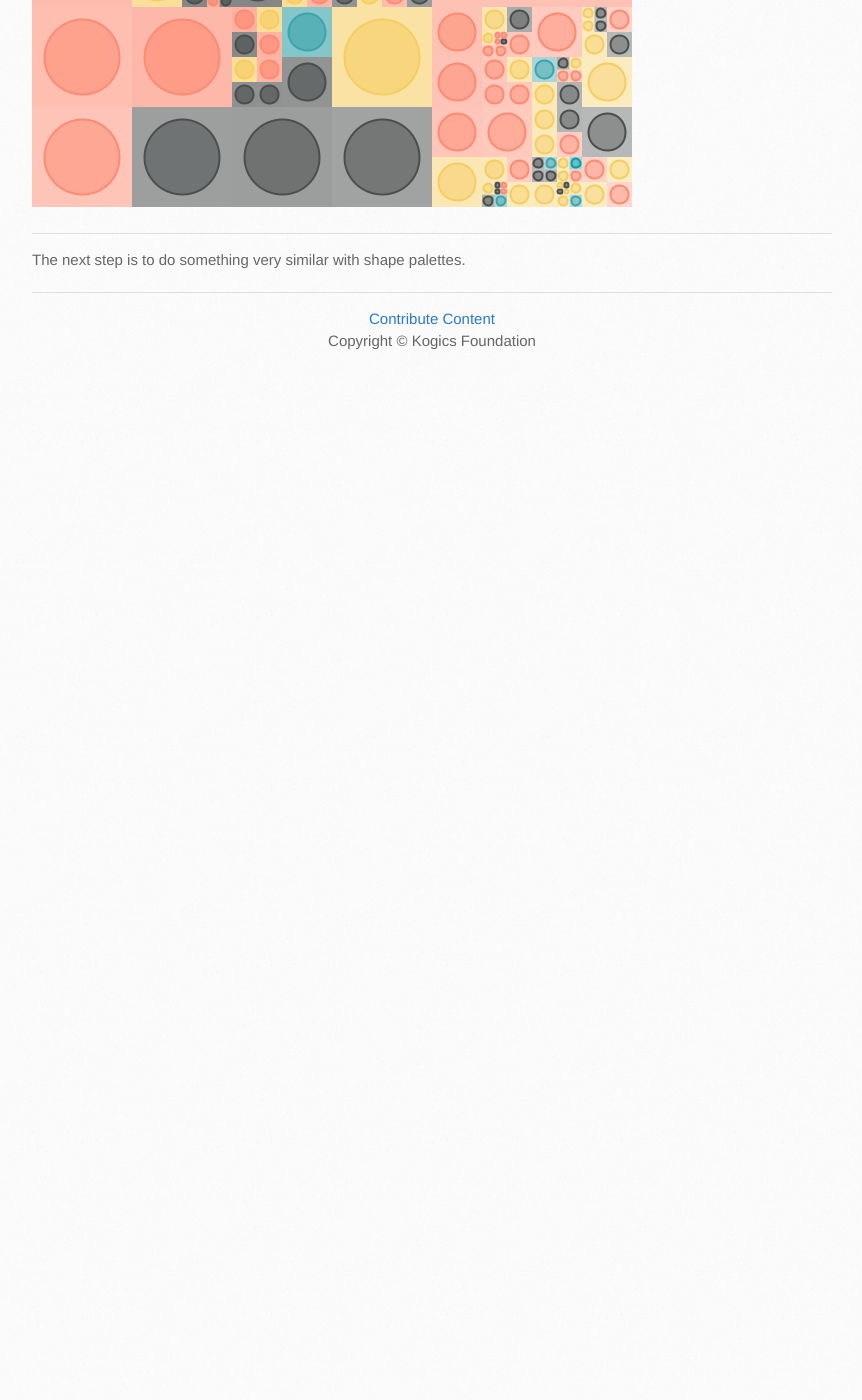
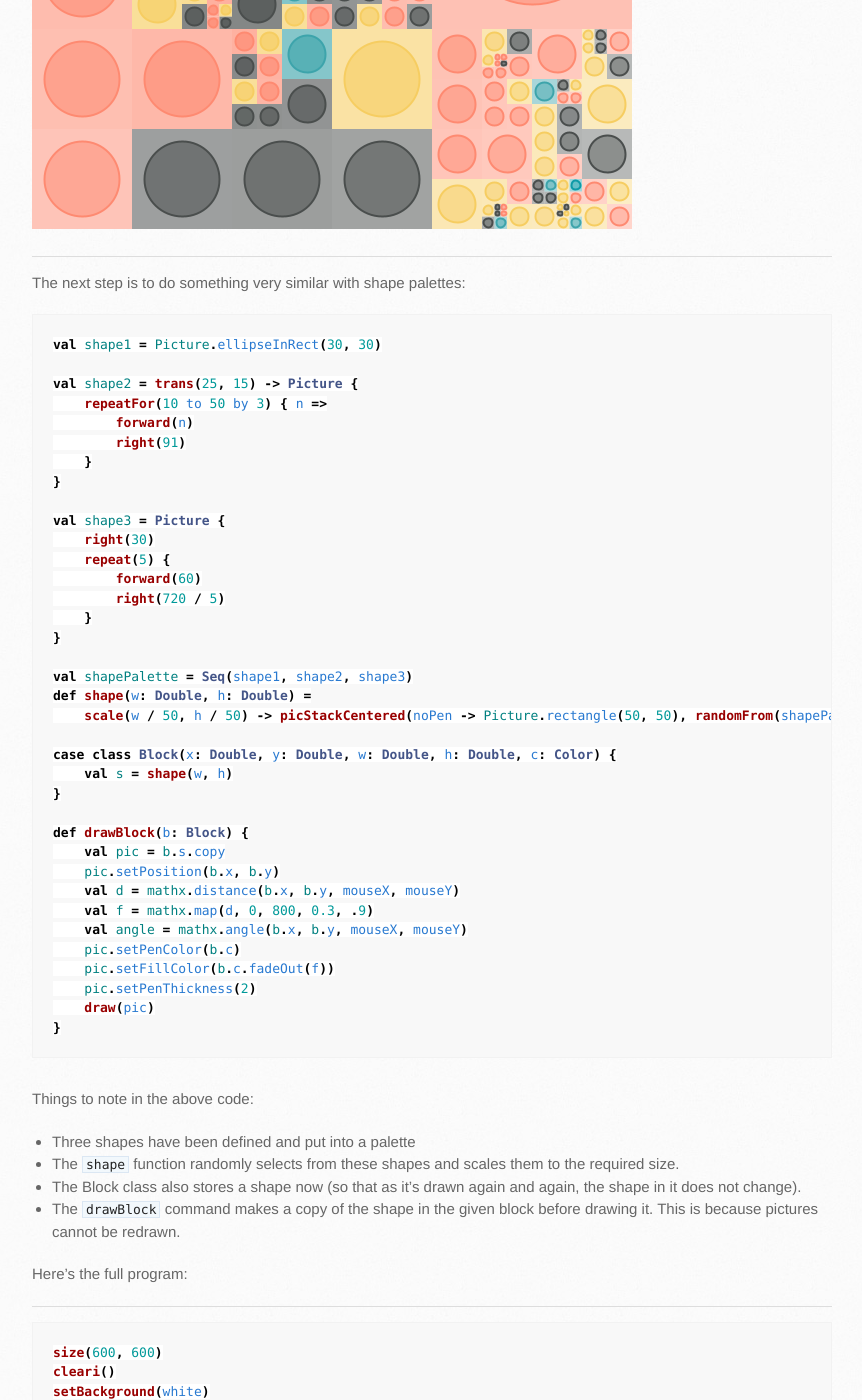
Before and after one commit to kojodoc/kojodoc.github.io, a Jekyll site: the page built from tutorials/generative-art-grid-part2.md, in a window 1280 px wide and 1400 px high, scrolled down 3912 px. Shown: the whole window, without its empty margins (138-1000 px from the left). Built offline with Jekyll 4.4.1, drawn with Linux system fonts in a browser that asks for light colours; our own code applies the rules of GitHub Pages for plain Markdown files; the repository's description, which GitHub fills in, is left out; before the commit the page ends 4287 px from its top, so only the background shows below that; some of the changed text lies outside the part shown.

Commit message:
Make part 2 of the grid gen-art tutorial live.

````diff
--- a/tutorials/generative-art-grid-part2.md
+++ b/tutorials/generative-art-grid-part2.md
@@ -2,13 +2,13 @@
   <a href="../index.html">Home</a> | <a href="../picture-index.html">Picture Graphics</a> | <a href="../tutorials-index.html">References</a>
 </div>
 
-## Grid based generative art - part 2
+## Grid based generative art - Part 2
 
 As mentioned in the [previous tutorial](./generative-art-grid-intro.html), here we will look at:
 * Selecting colors for the grid cells based on a harmonious palette (instead of using random colors).
 * Using a pool of shapes to populate the cells of the grid (instead of using one shape).
 
-The first step is to take the take the irregular grid program with circles and replace all calls to `randomColor` with calls to `cellColor` (a function that you define). For now `cellColor` will return a random color:
+The first step is to take the take the irregular grid program with circles from the previous tutorial and to replace all calls to `randomColor` in it with calls to `cellColor` (a function that you will define). For now `cellColor` will just return a random color:
 
 ```scala
 size(600, 600)
@@ -127,4 +127,153 @@ def cellColor = randomFrom(palette, weights)
 
 ---
 
-The next step is to do something very similar with shape palettes.
+The next step is to do something very similar with shape palettes:
+
+```scala
+val shape1 = Picture.ellipseInRect(30, 30)
+
+val shape2 = trans(25, 15) -> Picture {
+    repeatFor(10 to 50 by 3) { n =>
+        forward(n)
+        right(91)
+    }
+}
+
+val shape3 = Picture {
+    right(30)
+    repeat(5) {
+        forward(60)
+        right(720 / 5)
+    }
+}
+
+val shapePalette = Seq(shape1, shape2, shape3)
+def shape(w: Double, h: Double) =
+    scale(w / 50, h / 50) -> picStackCentered(noPen -> Picture.rectangle(50, 50), randomFrom(shapePalette))
+
+case class Block(x: Double, y: Double, w: Double, h: Double, c: Color) {
+    val s = shape(w, h)
+}
+
+def drawBlock(b: Block) {
+    val pic = b.s.copy
+    pic.setPosition(b.x, b.y)
+    val d = mathx.distance(b.x, b.y, mouseX, mouseY)
+    val f = mathx.map(d, 0, 800, 0.3, .9)
+    val angle = mathx.angle(b.x, b.y, mouseX, mouseY)
+    pic.setPenColor(b.c)
+    pic.setFillColor(b.c.fadeOut(f))
+    pic.setPenThickness(2)
+    draw(pic)
+}
+```
+
+Things to note in the above code:
+* Three shapes have been defined and put into a palette
+* The `shape` function randomly selects from these shapes and scales them to the required size.
+* The Block class also stores a shape now (so that as it's drawn again and again, the shape in it does not change).
+* The `drawBlock` command makes a copy of the shape in the given block before drawing it. This is because pictures cannot be redrawn.
+
+Here's the full program:
+
+---
+
+```scala
+size(600, 600)
+cleari()
+setBackground(white)
+originBottomLeft()
+
+val tileCount = 3
+val tileWidth = cwidth / tileCount
+val tileHeight = cheight / tileCount
+
+val palette = Seq(0x4a4e4d, 0x0e9aa7, 0x3da4ab, 0xf6cd61, 0xfe8a71).map(cm.hex(_))
+def cellColor = randomFrom(palette)
+
+val shape1 = Picture.ellipseInRect(30, 30)
+
+val shape2 = trans(25, 15) -> Picture {
+    repeatFor(10 to 50 by 3) { n =>
+        forward(n)
+        right(91)
+    }
+}
+
+val shape3 = Picture {
+    right(30)
+    repeat(5) {
+        forward(60)
+        right(720 / 5)
+    }
+}
+
+val shapePalette = Seq(shape1, shape2, shape3)
+def shape(w: Double, h: Double) =
+    scale(w / 50, h / 50) -> picStackCentered(noPen -> Picture.rectangle(50, 50), randomFrom(shapePalette))
+
+case class Block(x: Double, y: Double, w: Double, h: Double, c: Color) {
+    val s = shape(w, h)
+}
+var blocks = ArrayBuffer.empty[Block]
+
+def makeBlock(posX: Double, posY: Double) {
+    val block = Block(posX, posY, tileWidth, tileHeight, cellColor)
+    blocks.append(block)
+}
+
+def drawBlock(b: Block) {
+    val pic = b.s.copy
+    pic.setPosition(b.x, b.y)
+    val d = mathx.distance(b.x, b.y, mouseX, mouseY)
+    val f = mathx.map(d, 0, 800, 0.3, .9)
+    val angle = mathx.angle(b.x, b.y, mouseX, mouseY)
+    pic.setPenColor(b.c)
+    pic.setFillColor(b.c.fadeOut(f))
+    pic.setPenThickness(2)
+    draw(pic)
+}
+
+def splitSomeBlocks(blocks: ArrayBuffer[Block], p: Double): ArrayBuffer[Block] = {
+    val blocks2 = ArrayBuffer.empty[Block]
+    repeatFor(blocks) { b =>
+        if (randomDouble(1) < p) {
+            val newBlocks = Array(
+                Block(b.x, b.y, b.w / 2, b.h / 2, cellColor),
+                Block(b.x, b.y + b.h / 2, b.w / 2, b.h / 2, cellColor),
+                Block(b.x + b.w / 2, b.y, b.w / 2, b.h / 2, cellColor),
+                Block(b.x + b.w / 2, b.y + b.h / 2, b.w / 2, b.h / 2, cellColor)
+            )
+            blocks2.appendAll(newBlocks)
+        }
+        else {
+            blocks2.append(b)
+        }
+    }
+    blocks2
+}
+
+setup {
+    repeatFor(rangeTill(0, cheight, tileHeight)) { posY =>
+        repeatFor(rangeTill(0, cwidth, tileWidth)) { posX =>
+            makeBlock(posX, posY)
+        }
+    }
+    repeat(5) {
+        blocks = splitSomeBlocks(blocks, 0.3)
+    }
+}
+
+drawLoop {
+    erasePictures()
+    repeatFor(blocks) { b =>
+        drawBlock(b)
+    }
+}
+```
+
+![shape-palette-1](shape-palette-1.png)
+
+---
+
+**Exercise** - give different weights to the different shapes in the shape palette.
````
Also changed, not shown: picture-index.md (+1 -0 lines), tutorials/generative-art-grid-intro.md (+1 -1 lines), tutorials/shape-palette-1.png (added).
